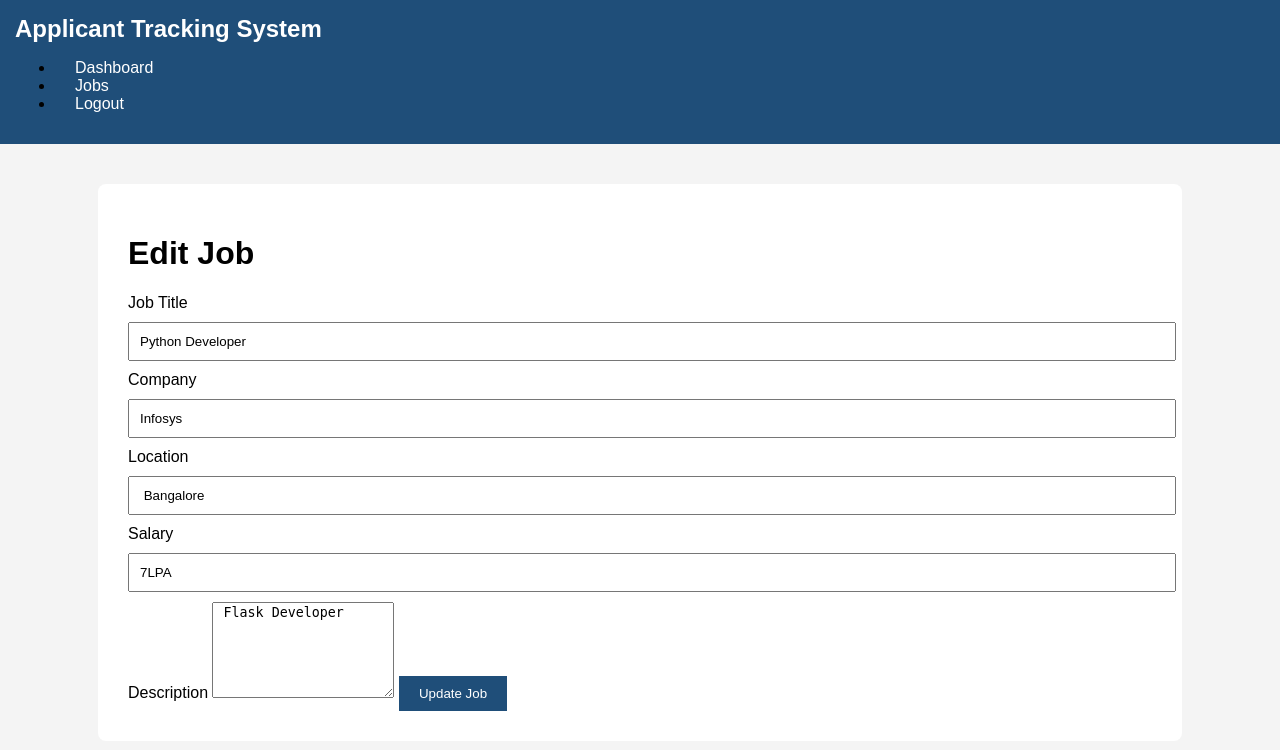
After one commit to 6vaishnavijoshi/Python-Backend-Projects, a Flask app: page /edit_job/1 in a window 1280 px wide. The commit adds this page. Shown: the top 750 px of the page. Run offline with Flask 3, Linux system fonts and the light colour scheme; a user stored in the database is signed in; data comes from the database, SQL or seed files in the repository; both versions use the stored data as it was after the commit.

Commit message:
Added Edit Job functionality

```diff
--- a/ApplicantTrackingSystem/app.py
+++ b/ApplicantTrackingSystem/app.py
@@ -337,6 +337,38 @@ def my_applications():
         "my_applications.html",
         applications=applications
     )
+
+
+# -------------------------------
+# Edit Job
+# -------------------------------
+
+@app.route("/edit_job/<int:job_id>", methods=["GET", "POST"])
+def edit_job(job_id):
+
+    if "user_id" not in session:
+        return redirect(url_for("login"))
+
+    job = Job.query.get_or_404(job_id)
+
+    if request.method == "POST":
+
+        job.title = request.form["title"]
+        job.company = request.form["company"]
+        job.location = request.form["location"]
+        job.salary = request.form["salary"]
+        job.description = request.form["description"]
+
+        db.session.commit()
+
+        flash("Job Updated Successfully!")
+
+        return redirect(url_for("jobs"))
+
+    return render_template(
+        "edit_job.html",
+        job=job
+    )
 # -------------------------------
 # Logout
 # -------------------------------
--- /dev/null
+++ b/ApplicantTrackingSystem/templates/edit_job.html
@@ -0,0 +1,88 @@
+<!DOCTYPE html>
+<html>
+
+<head>
+
+    <title>Edit Job</title>
+
+    <link rel="stylesheet"
+          href="{{ url_for('static', filename='style.css') }}">
+
+</head>
+
+<body>
+
+<nav>
+
+<h2>Applicant Tracking System</h2>
+
+<ul>
+
+<li><a href="{{ url_for('dashboard') }}">Dashboard</a></li>
+
+<li><a href="{{ url_for('jobs') }}">Jobs</a></li>
+
+<li><a href="{{ url_for('logout') }}">Logout</a></li>
+
+</ul>
+
+</nav>
+
+<div class="container">
+
+<h1>Edit Job</h1>
+
+<form method="POST">
+
+<label>Job Title</label>
+
+<input
+type="text"
+name="title"
+value="{{ job.title }}"
+required>
+
+<label>Company</label>
+
+<input
+type="text"
+name="company"
+value="{{ job.company }}"
+required>
+
+<label>Location</label>
+
+<input
+type="text"
+name="location"
+value="{{ job.location }}"
+required>
+
+<label>Salary</label>
+
+<input
+type="text"
+name="salary"
+value="{{ job.salary }}"
+required>
+
+<label>Description</label>
+
+<textarea
+name="description"
+rows="6"
+required>{{ job.description }}</textarea>
+
+<button type="submit">
+
+Update Job
+
+</button>
+
+</form>
+
+</div>
+
+</body>
+
+</html>
```
Also changed, not shown: ApplicantTrackingSystem/templates/jobs.html (+10 -5 lines), ApplicantTrackingSystem/instance/database.db.
